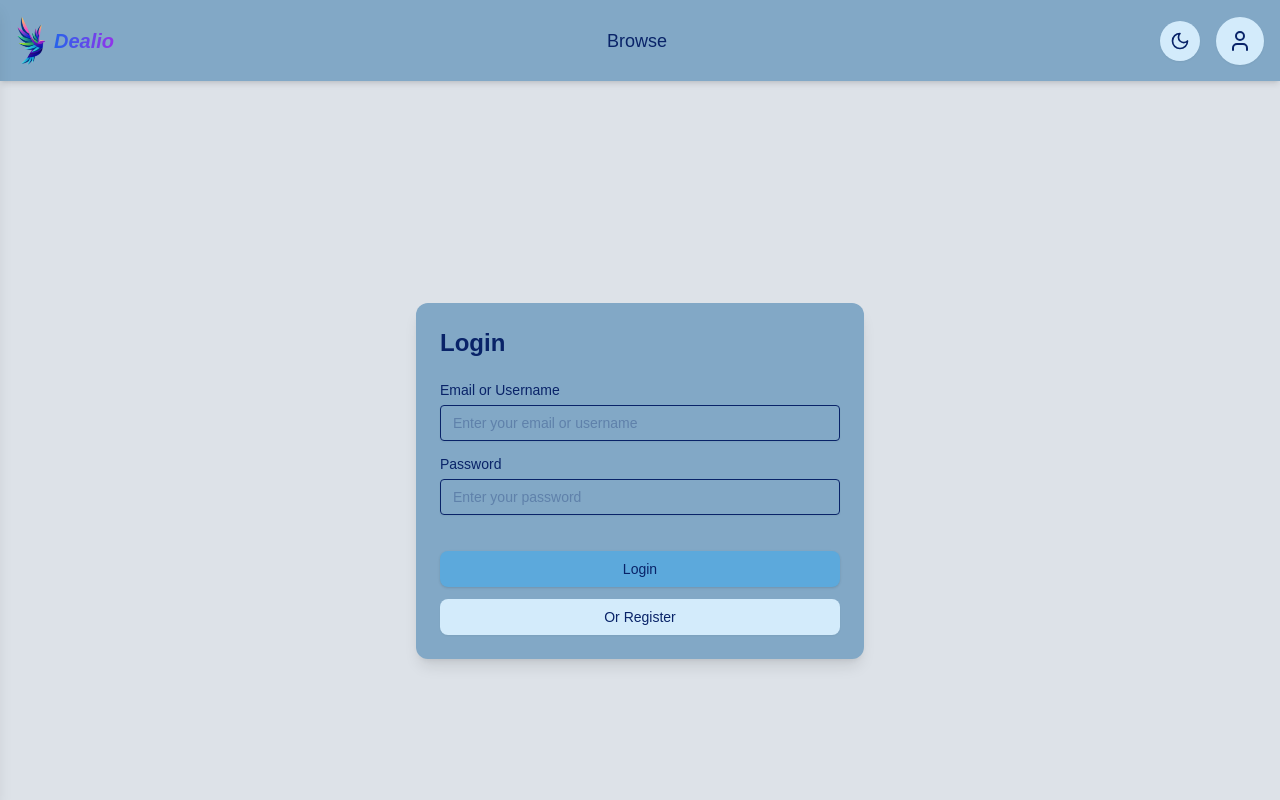
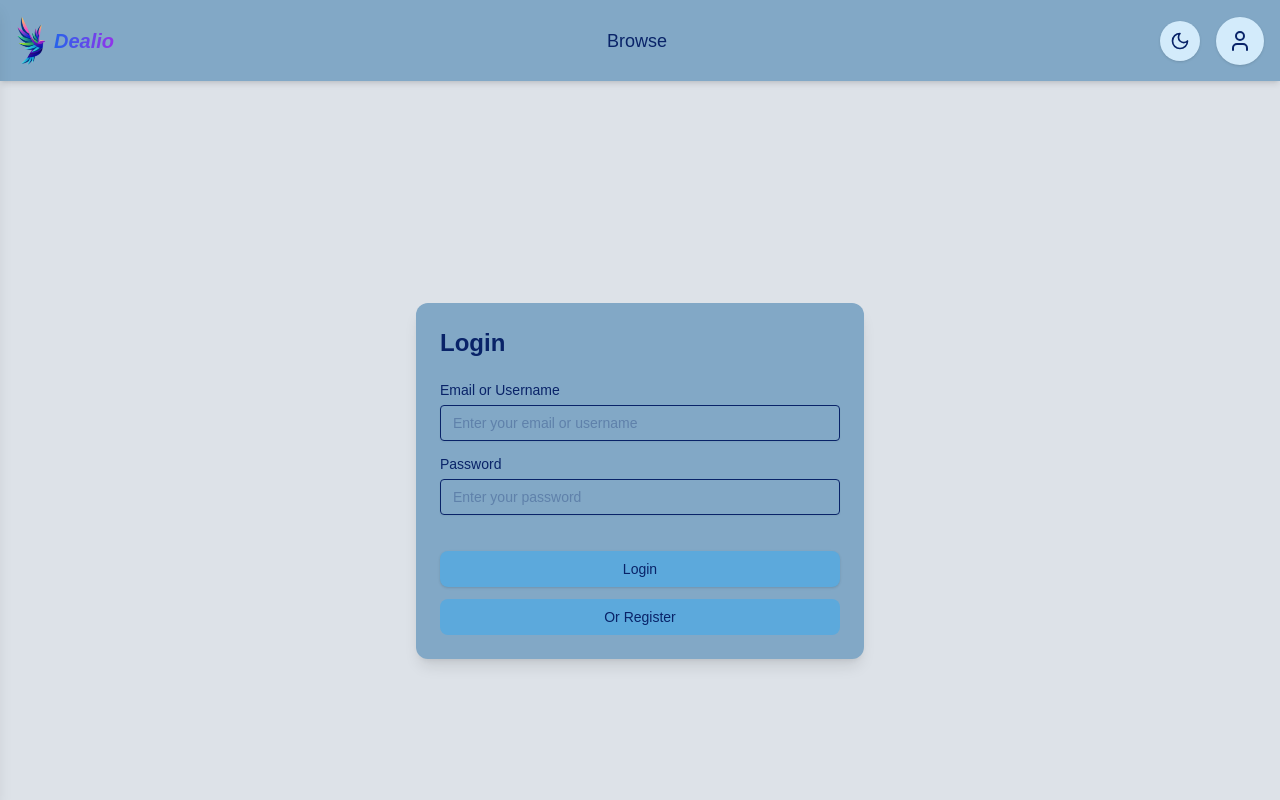
Before and after one commit to MarioCode13/marketplace-fe, a Next.js app: page /login in a window 1280 px wide. Shown: the top 800 px of the page. Built offline with nearby package versions, Linux system fonts and the light colour scheme; no server answers.

Commit message:
update categories and colour schemes

```diff
--- a/app/(root)/listings/Listings.tsx
+++ b/app/(root)/listings/Listings.tsx
@@ -286,6 +286,7 @@ const Listings: React.FC<ListingsProps> = ({
               aria-label='Open filters'
               onClick={() => setIsFilterOpen(true)}
               variant={'outline'}
+              btnColor={'outlineSecondary'}
               size={'icon'}
               className='rounded-full p-3'
             >
@@ -367,7 +368,7 @@ const Listings: React.FC<ListingsProps> = ({
               )}
             </div>
             <Button
-              variant='secondary'
+              btnColor='secondary'
               size='sm'
               onClick={clearAllFilters}
               className='text-sm mt-4'
--- a/app/(root)/my-listings/page.tsx
+++ b/app/(root)/my-listings/page.tsx
@@ -126,7 +126,7 @@ export default function MyListingsPage() {
               </div>
               <div className='flex items-center gap-4'>
                 <Link href='/sell'>
-                  <Button>Sell New Item</Button>
+                  <Button btnColor={'secondary'}>Sell New Item</Button>
                 </Link>
               </div>
             </div>
@@ -215,6 +215,7 @@ export default function MyListingsPage() {
           </DialogHeader>
           <DialogFooter>
             <Button
+              btnColor={'outlinePrimary'}
               variant='outline'
               onClick={handleDeleteCancel}
               disabled={isDeleting}
@@ -222,7 +223,6 @@ export default function MyListingsPage() {
               Cancel
             </Button>
             <Button
-              variant='destructive'
               onClick={handleDeleteConfirm}
               disabled={isDeleting}
             >
--- a/app/(root)/profile/page.tsx
+++ b/app/(root)/profile/page.tsx
@@ -232,7 +232,7 @@ export default function Profile() {
           )}
           {!profileComplete && (
             <Button
-              variant={'secondary'}
+              btnColor={'secondary'}
               className='w-full mt-6'
               onClick={() => router.push('/profile/complete')}
             >
@@ -285,7 +285,8 @@ export default function Profile() {
           )}
 
           <Button
-            variant='destructive'
+            variant='outline'
+            btnColor='outlinePrimary'
             className='w-full mt-6'
             onClick={handleLogout}
           >
--- a/app/globals.css
+++ b/app/globals.css
@@ -43,7 +43,7 @@ body {
 
 button, input, textarea {
   border-radius: var(--radius-md);
-  transition: background-color 0.3s, color 0.3s, opacity 0.3s;
+  transition: background-color 1s, color 1s, opacity 1s;
 
 }
 
--- a/components/drawers/CityAutocomplete.tsx
+++ b/components/drawers/CityAutocomplete.tsx
@@ -89,7 +89,7 @@ export default function CityAutocomplete({
             <p className='text-sm text-gray-500'>No cities found.</p>
             {onCantFindCity && (
               <Button
-                color='primary'
+                btnColor='primary'
                 size='sm'
                 onClick={() => {
                   onCantFindCity()
--- a/components/drawers/Drawer.tsx
+++ b/components/drawers/Drawer.tsx
@@ -42,6 +42,7 @@ export default function Drawer({
           )}
           <Button
             variant={'ghost'}
+            btnColor={'ghost'}
             size={'icon'}
             onClick={onClose}
             className='text-foreground dark:text-foregroundDark rounded-full'
--- a/components/drawers/FilterDrawer.tsx
+++ b/components/drawers/FilterDrawer.tsx
@@ -253,6 +253,7 @@ export default function FilterDrawer({
               )}
               <Button
                 variant='ghost'
+                btnColor='ghost'
                 size='sm'
                 onClick={clearAllFilters}
                 className='h-6 px-2 text-xs'
@@ -435,7 +436,7 @@ export default function FilterDrawer({
                   </SelectContent>
                 </Select>
                 <Button
-                  variant='secondary'
+                  btnColor='secondary'
                   size='icon'
                   className='max-h-[35px]'
                   onClick={() =>
@@ -465,6 +466,7 @@ export default function FilterDrawer({
           </Button>
           <Button
             variant='outline'
+            btnColor={'outlineSecondary'}
             onClick={onClose}
             className='w-1/2'
           >
--- a/components/ui/button.tsx
+++ b/components/ui/button.tsx
@@ -1,26 +1,17 @@
 import * as React from 'react'
 import { Slot } from '@radix-ui/react-slot'
 import { cva, type VariantProps } from 'class-variance-authority'
-
 import { cn } from '@/lib/utils'
 
-const buttonVariants = cva(
+const variantCVA = cva(
   'inline-flex items-center justify-center gap-2 whitespace-nowrap rounded-md text-sm font-medium transition-all focus-visible:outline-none focus-visible:ring-2 focus-visible:ring-ring focus-visible:ring-offset-2 disabled:pointer-events-none disabled:opacity-50 [&_svg]:pointer-events-none [&_svg]:shrink-0',
   {
     variants: {
       variant: {
-        default:
-          'bg-primary text-primary-foreground shadow hover:brightness-90 active:scale-95',
-        destructive:
-          'bg-destructive text-destructive-foreground shadow-sm hover:brightness-90 active:scale-95',
-        outline:
-          'border border-input bg-background shadow-sm hover:bg-accent/80 hover:text-accent-foreground active:scale-95',
-        secondary:
-          'bg-secondary text-secondary-foreground shadow-sm hover:brightness-90 active:scale-95',
-        ghost: 'hover:bg-accent hover:text-accent-foreground active:scale-95',
-        link: 'text-primary underline-offset-4 hover:underline',
-        gradient:
-          'bg-gradient-to-r from-blue-600 to-purple-600 text-white shadow-lg hover:shadow-xl hover:from-blue-700 hover:to-purple-700 active:scale-95',
+        default: 'shadow  active:scale-95',
+        outline: 'border active:scale-95 bg-transparent',
+        ghost: 'hover:bg-accent/10 active:scale-95 bg-transparent',
+        link: 'underline-offset-4 hover:underline',
       },
       size: {
         default: 'h-9 px-4 py-2',
@@ -37,24 +28,50 @@ const buttonVariants = cva(
   }
 )
 
+const colorCVA = cva('', {
+  variants: {
+    btnColor: {
+      gradient:
+        'bg-gradient-to-r from-blue-600 to-purple-600 text-white shadow-lg hover:shadow-xl active:scale-95 hover:from-blue-700 hover:to-purple-700',
+      primary: 'bg-primary  hover:bg-primaryHover',
+      secondary: 'bg-secondary text-foreground hover:bg-secondaryHover',
+      destructive: 'bg-destructive text-white hover:bg-destructive/90',
+      outlinePrimary:
+        'border border-primary text-primary brightness-150 hover:brightness-100 hover:bg-primary hover:text-white hover:opacity-80',
+      outlineSecondary:
+        'border border-secondary brightness-200 text-white  hover:brightness-100  hover:bg-secondary',
+      ghost: 'text-foreground hover:bg-secondary transition-color duration-300',
+    },
+  },
+  defaultVariants: {
+    btnColor: 'primary',
+  },
+})
+
 export interface ButtonProps
   extends React.ButtonHTMLAttributes<HTMLButtonElement>,
-    VariantProps<typeof buttonVariants> {
+    VariantProps<typeof variantCVA>,
+    VariantProps<typeof colorCVA> {
+  // btnColor is included here
   asChild?: boolean
 }
 
 const Button = React.forwardRef<HTMLButtonElement, ButtonProps>(
-  ({ className, variant, size, asChild = false, ...props }, ref) => {
+  ({ className, variant, btnColor, size, asChild = false, ...props }, ref) => {
     const Comp = asChild ? Slot : 'button'
     return (
       <Comp
-        className={cn(buttonVariants({ variant, size, className }))}
+        className={cn(
+          variantCVA({ variant, size }),
+          colorCVA({ btnColor }),
+          className
+        )}
         ref={ref}
         {...props}
       />
     )
   }
 )
+
 Button.displayName = 'Button'
-
-export { Button, buttonVariants }
+export { Button }
--- a/tailwind.config.ts
+++ b/tailwind.config.ts
@@ -15,7 +15,9 @@ export default {
 				foreground: "var(--foreground)",
 				mutedForeground: "var(--muted-foreground)",
 				primary: "var(--primary)",
+				primaryHover: "var(--primary-hover)",
 				secondary: "var(--secondary)",
+				secondaryHover: "var(--secondary-hover)",
 				accent: "var(--accent)",
 				dark: '#000000',
 				light: '#ffffff',
```
Also changed, not shown: app/page.tsx (+6 -4 lines), components/Navbar.tsx (+6 -6 lines).
